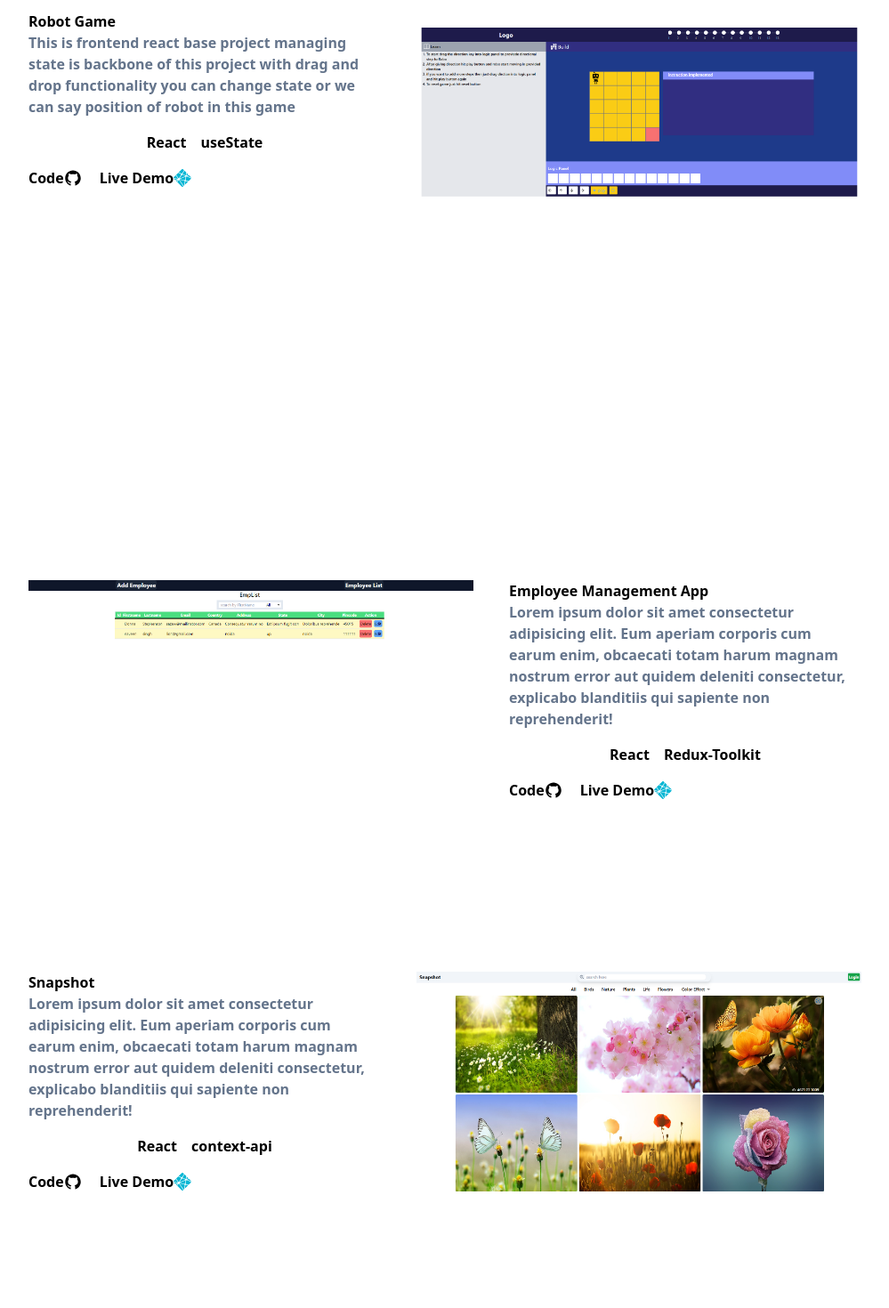
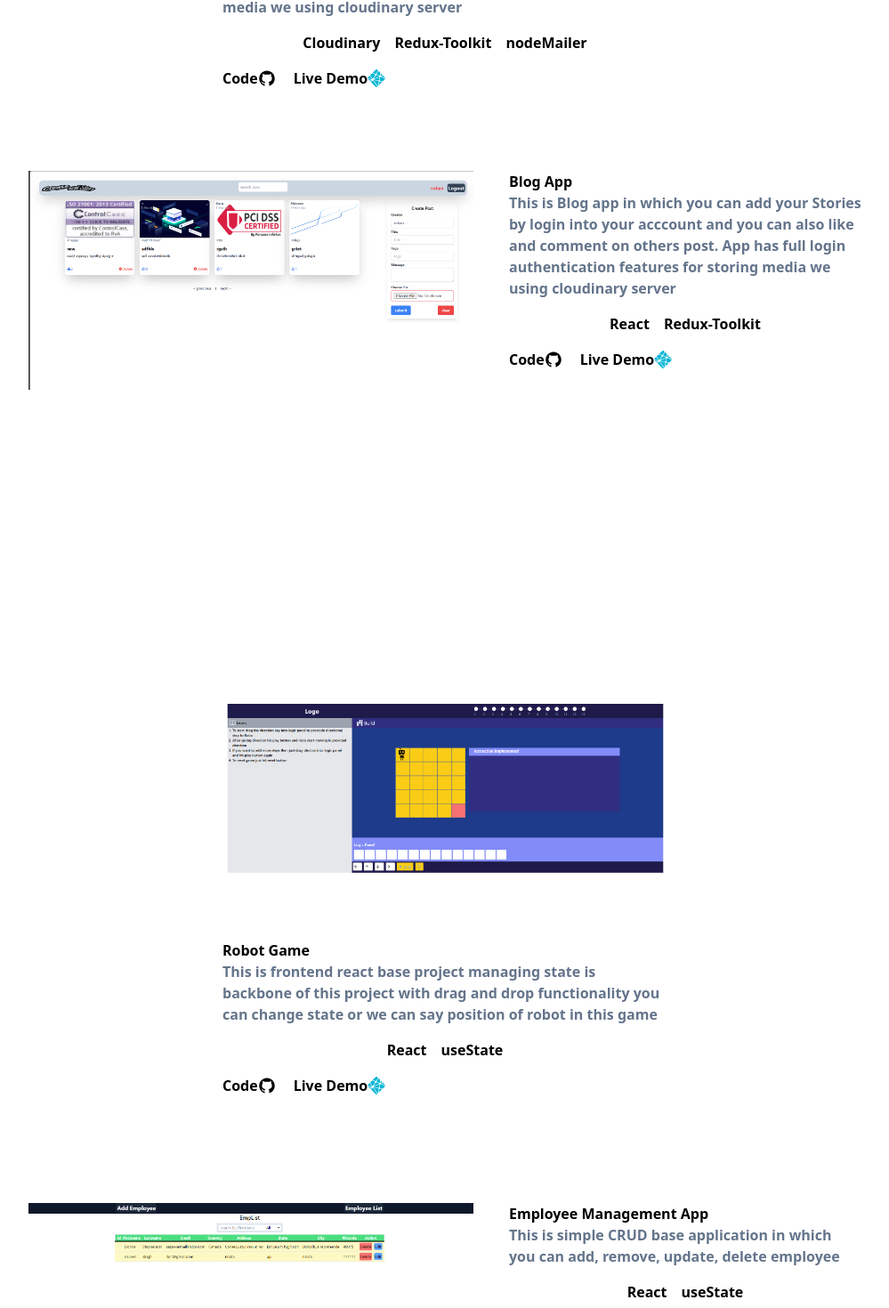
Before and after one commit to NaveenPrajpati/portfolio, a React (Create React App) app: page / in a window 1280 px wide. Shown: the part 1570-3040 px from the top of the page at 89% size, without its empty margins (140-1139 px from the left). Built offline with nearby package versions, Linux system fonts and the light colour scheme.

Commit message:
update project component

```diff
--- a/public/index.html
+++ b/public/index.html
@@ -24,7 +24,7 @@
       work correctly both with client-side routing and a non-root public URL.
       Learn how to configure a non-root public URL by running `npm run build`.
     -->
-    <title>React App</title>
+    <title>My portfolio</title>
   </head>
   <body>
     <noscript>You need to enable JavaScript to run this app.</noscript>
--- a/src/components/ContactMe.jsx
+++ b/src/components/ContactMe.jsx
@@ -7,15 +7,15 @@ export default function ContactMe() {
       <h2 className="mb-4 text-4xl tracking-tight font-extrabold text-center text-white">Contact Me</h2>
       <form action="#" className="space-y-8 sm:w-3/5 mx-auto">
           <div>
-              <label for="email" className="block mb-2 text-sm font-medium text-gray-300">Your email</label>
+              <label htmlFor="email" className="block mb-2 text-sm font-medium text-gray-300">Your email</label>
               <input type="email" id="email" className="shadow-sm bg-gray-50 border border-gray-300 text-gray-900 text-sm rounded-lg block w-full p-2.5 dark:bg-gray-700 dark:border-gray-600 dark:placeholder-gray-400 dark:text-white dark:shadow-sm-light" placeholder="abc@mail.com" required/>
           </div>
           <div>
-              <label for="subject" className="block mb-2 text-sm font-medium text-gray-300">Subject</label>
+              <label htmlFor="subject" className="block mb-2 text-sm font-medium text-gray-300">Subject</label>
               <input type="text" id="subject" className="block p-3 w-full text-sm text-gray-900 bg-gray-50 rounded-lg border border-gray-300 shadow-sm  dark:bg-gray-700 dark:border-gray-600 dark:placeholder-gray-400 dark:text-white   dark:shadow-sm-light" placeholder="Let me know how we i help you" required/>
           </div>
           <div className="sm:col-span-2">
-              <label for="message" className="block mb-2 text-sm font-medium text-gray-400">Your message</label>
+              <label htmlFor="message" className="block mb-2 text-sm font-medium text-gray-400">Your message</label>
               <textarea id="message" rows="6" className="block p-2.5 w-full text-sm text-gray-900 bg-gray-50 rounded-lg shadow-sm border border-gray-300  dark:bg-gray-700 dark:border-gray-600 dark:placeholder-gray-400 dark:text-white  " placeholder="Leave a comment..."></textarea>
           </div>
           <button type="submit" className="py-3 px-5 text-sm font-medium text-center text-white rounded-lg sm:w-fit bg-sky-600 ">Send message</button>
--- /dev/null
+++ b/src/components/ProjectCard.jsx
@@ -0,0 +1,43 @@
+import React from 'react'
+import { AiOutlineGithub } from 'react-icons/ai'
+import { SiNetlify } from 'react-icons/si'
+
+export default function ProjectCard({gitLink,liveLink,description,name,direction,image,tech}) {
+  return (
+    <div className={`flex flex-col sm:${direction} sm:h-[500px] mt-20 gap-10 box-border mx-auto w-fit`}>
+
+        <div>
+          <img src={image} alt="prject image" className='max-w-[500px]' />
+        </div>
+        <div className='max-w-[500px]'>
+          <h2 className='font-semibold'>{name}</h2>
+          <p className='text-slate-500 font-semibold'>{description}</p>
+
+          <div className='flex gap-4 my-4 mx-auto w-fit'>
+          {tech?.map((item,index)=>(
+            <h2 className='font-semibold' key={index}>{item}</h2>
+          ))}
+
+          </div>
+
+
+          <div className='flex gap-5  my-4'>
+            <a href={`${gitLink}`} target='_blank' className='flex items-center font-semibold'>
+              <span>Code </span>
+              <AiOutlineGithub className='text-xl' />
+            </a>
+            <a href={`${liveLink}`} target='_blank' className='flex items-center font-semibold'>
+              <span>Live Demo</span>
+              <SiNetlify className='text-xl text-cyan-500' />
+            </a>
+          </div>
+        </div>
+      </div>
+
+
+
+
+
+
+  )
+}
--- a/src/components/ProjectSection.js
+++ b/src/components/ProjectSection.js
@@ -6,6 +6,8 @@ import projectImg4  from '../assests/projectSnapshot.png'
 import projectImg1  from '../assests/robogame.png'
 import projectImg3  from '../assests/CrudApp.png'
 import projectImg2  from '../assests/projectBlog.png'
+import studynotionImg  from '../assests/studynotionImg.png'
+import ProjectCard from './ProjectCard'
 
 function ProjectSection() {
   return (
@@ -17,121 +19,48 @@ function ProjectSection() {
     </div>
 
       {/* first projext */}
-      <div className='flex flex-col sm:flex-row sm:h-[400px]  mt-10 gap-10  mx-auto '>
+      <ProjectCard
+        name={'StudyNotion'}
+        direction={'flex-row-reverse'}
+        image={studynotionImg}
+        tech={['Cloudinary','Redux-Toolkit','nodeMailer']}
+        gitLink={'https://github.com/NaveenPrajpati'}
+        liveLink={'https://studynotionfront.netlify.app/'}
+        description={'This is Blog app in which you can add your Stories by login into your acccount and you can also like and comment on others post. App has full login authentication features for storing media we using cloudinary server'}
+      />
 
-        <div>
-          <img src={projectImg2} alt="prject image" className='max-w-[500px]' />
-        </div>
-        <div className='max-w-[500px]'>
-          <h2 className='font-semibold'>Blog App</h2>
-          <p className='text-slate-500 font-semibold'>This is Blog app in which you can add your Stories by login into your acccount and you can also like and comment on others post. App has full login authentication features for storing media we using cloudinary server</p>
+      {/* second projext */}
+      <ProjectCard
+        name={'Blog App'}
+        direction={'flex-row'}
+        image={projectImg2}
+        tech={['React','Redux-Toolkit']}
+        gitLink={'https://github.com/NaveenPrajpati/blog-front'}
+        liveLink={'https://naveen-blogapp.netlify.app/'}
+        description={'This is Blog app in which you can add your Stories by login into your acccount and you can also like and comment on others post. App has full login authentication features for storing media we using cloudinary server'}
+      />
 
-          <div className='flex gap-4 my-4 mx-auto w-fit'>
-            <h2 className='font-semibold'>React</h2>
-            <h2 className='font-semibold'>Redux-Toolkit</h2>
-          </div>
-
-
-          <div className='flex gap-5  my-4'>
-            <a href='https://github.com/NaveenPrajpati/blog-front' target='_blank' className='flex items-center font-semibold'>
-              <span>Code </span>
-              <AiOutlineGithub className='text-xl' />
-            </a>
-            <a href='https://naveen-blogapp.netlify.app/' target='_blank' className='flex items-center font-semibold'>
-              <span>Live Demo</span>
-              <SiNetlify className='text-xl text-cyan-500' />
-            </a>
-          </div>
-        </div>
-      </div>
-
-{/* second projext */}
-      <div className='flex flex-col sm:flex-row-reverse sm:h-[600px] mt-10 gap-10 box-border mx-auto w-fit'>
-
-        <div>
-          <img src={projectImg1} alt="prject image" className='max-w-[500px]'/>
-        </div>
-        <div className='max-w-[500px]'>
-          <h2 className='font-semibold'>Robot Game</h2>
-          <p className='text-slate-500 font-semibold'>This is frontend react base project managing state is backbone of this project with drag and drop functionality you can change state or we can say position of robot in this game</p>
-
-          <div className='flex gap-4 my-4 mx-auto w-fit'>
-            <h2 className='font-semibold'>React</h2>
-            <h2 className='font-semibold'>useState</h2>
-          </div>
-
-
-          <div className='flex gap-5  my-4'>
-            <a href='https://github.com/NaveenPrajpati/assignmentRacho' target='_blank' className='flex items-center font-semibold'>
-              <span>Code </span>
-              <AiOutlineGithub className='text-xl' />
-            </a>
-            <a href='https://648d3f13b32a794b204664d6--eclectic-flan-f5667d.netlify.app/' target='_blank' className='flex items-center font-semibold'>
-              <span>Live Demo </span>
-              <SiNetlify className='text-xl text-cyan-500' />
-            </a>
-          </div>
-        </div>
-      </div>
-
-   {/* third projext */}
-   <div className='flex flex-col sm:flex-row sm:h-[400px]  mt-10 gap-10 box-border mx-auto w-fit'>
-
-<div>
-  <img src={projectImg3} alt="prject image" className='max-w-[500px]' />
-</div>
-<div className='max-w-[500px]'>
-  <h2 className='font-semibold'>Employee Management App</h2>
-  <p className='text-slate-500 font-semibold'>Lorem ipsum dolor sit amet consectetur adipisicing elit. Eum aperiam corporis cum earum enim, obcaecati totam harum magnam nostrum error aut quidem deleniti consectetur, explicabo blanditiis qui sapiente non reprehenderit!</p>
-
-  <div className='flex gap-4 my-4 mx-auto w-fit'>
-    <h2 className='font-semibold'>React</h2>
-    <h2 className='font-semibold'>Redux-Toolkit</h2>
-  </div>
-
-
-  <div className='flex gap-5  my-4'>
-    <a href='https://github.com/NaveenPrajpati/emp-manage' target='_blank' className='flex items-center font-semibold'>
-      <span>Code </span>
-      <AiOutlineGithub className='text-xl' />
-    </a>
-    <a href='https://6470746aa1724172eb3bfbe8--heartfelt-cobbler-b062a3.netlify.app/' target='_blank' className='flex items-center font-semibold'>
-      <span>Live Demo</span>
-      <SiNetlify className='text-xl text-cyan-500' />
-    </a>
-  </div>
-</div>
-</div>
+    {/* third projext */}
+     <ProjectCard
+        name={'Robot Game'}
+        direction={'flex-row-reverse'}
+        image={projectImg1}
+        tech={['React','useState']}
+        gitLink={'https://github.com/NaveenPrajpati/assignmentRacho'}
+        liveLink={'https://648d3f13b32a794b204664d6--eclectic-flan-f5667d.netlify.app/'}
+        description={'This is frontend react base project managing state is backbone of this project with drag and drop functionality you can change state or we can say position of robot in this game'}
+      />
 
 {/* fourth projext */}
-<div className='flex flex-col sm:flex-row-reverse sm:h-[600px] mt-10 gap-10 box-border mx-auto w-fit'>
-
-<div>
-  <img src={projectImg4} alt="prject image" className='max-w-[500px]'/>
-</div>
-<div className='max-w-[500px]'>
-  <h2 className='font-semibold'>Snapshot</h2>
-  <p className='text-slate-500 font-semibold'>Lorem ipsum dolor sit amet consectetur adipisicing elit. Eum aperiam corporis cum earum enim, obcaecati totam harum magnam nostrum error aut quidem deleniti consectetur, explicabo blanditiis qui sapiente non reprehenderit!</p>
-
-  <div className='flex gap-4 my-4 mx-auto w-fit'>
-    <h2 className='font-semibold'>React</h2>
-    <h2 className='font-semibold'>context-api</h2>
-  </div>
-
-
-  <div className='flex gap-5  my-4'>
-    <a href='https://github.com/NaveenPrajpati/snapshot' target='_blank' className='flex items-center font-semibold'>
-      <span>Code </span>
-      <AiOutlineGithub className='text-xl' />
-    </a>
-    <a href='https://sparkling-torte-4449d4.netlify.app/' target='_blank' className='flex items-center font-semibold'>
-      <span>Live Demo </span>
-      <SiNetlify className='text-xl text-cyan-500' />
-    </a>
-  </div>
-</div>
-</div>
-
+<ProjectCard
+        name={'Employee Management App'}
+        direction={'flex-row'}
+        image={projectImg3}
+        tech={['React','useState']}
+        gitLink={'https://github.com/NaveenPrajpati/emp-manage'}
+        liveLink={'https://6470746aa1724172eb3bfbe8--heartfelt-cobbler-b062a3.netlify.app/'}
+        description={'This is simple CRUD base application in which you can add, remove, update, delete employee'}
+      />
 
 
 
```
Also changed, not shown: src/components/Navbar.js (+9 -9 lines), src/assests/studynotionImg.png (added).
